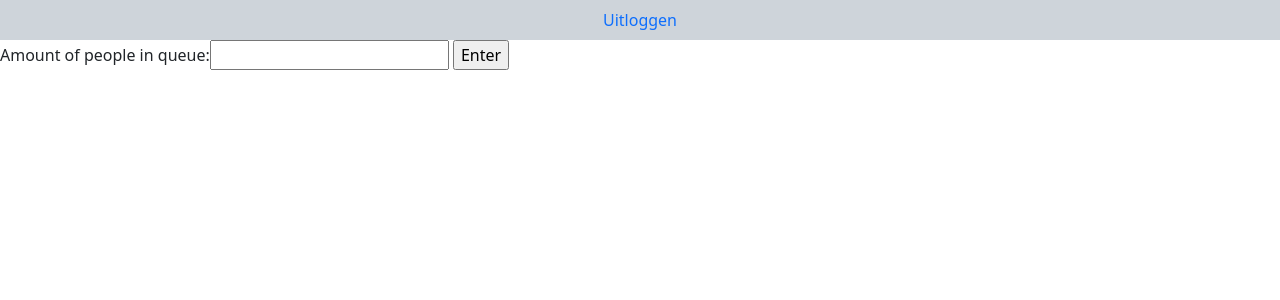
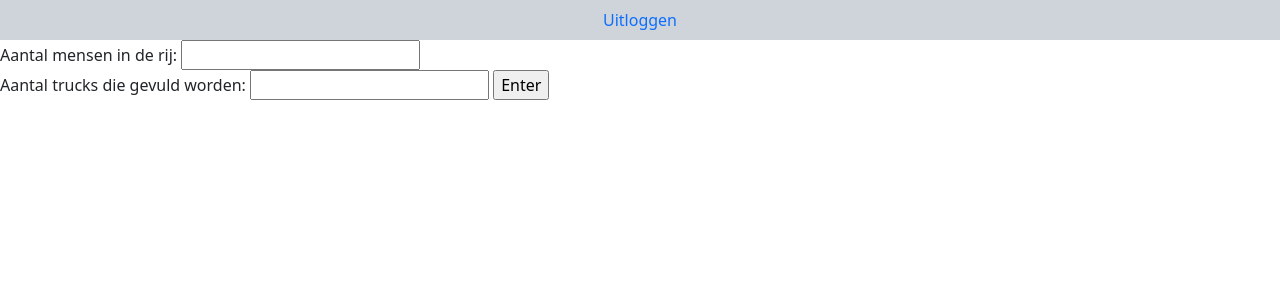
Before and after one commit to TellyO3/IOTProjectBackend, a Flask app: page / in a window 1280 px wide. Shown: the top 300 px of the page. Run offline with Flask 3, Linux system fonts and the light colour scheme; the visitor is signed in with stand-in values (Sample User, id 1); parts of the project's set-up code (start-up, migrations or seed data) failed here and were passed over; some libraries are stand-ins or nearby versions.

Commit message:
Op admin panel kan je nu aangeven hoeveel trucks er rijden en de wachttijd berekening past zich daarop aan.

```diff
--- a/app.py
+++ b/app.py
@@ -4,4 +4,4 @@ app = __init__.create_app()
 
 
 if __name__ == '__main__':
-    app.run()
+    app.run(debug=True)
--- a/interface/forms.py
+++ b/interface/forms.py
@@ -1,13 +1,14 @@
 from flask_wtf import FlaskForm
-from wtforms.fields.numeric import IntegerField
+from wtforms.fields.numeric import IntegerField, FloatField
 from wtforms.fields.simple import StringField, SubmitField, PasswordField
-from wtforms.validators import DataRequired, ValidationError, EqualTo, Email
+from wtforms.validators import DataRequired, ValidationError, EqualTo
 
 from interface.models import User
 
 
-class PeopleInputForm(FlaskForm):
-    amount = IntegerField('Amount of people in queue: ')
+class AdminPanelForm(FlaskForm):
+    people_amount = IntegerField('Aantal mensen in de rij: ')
+    truck_amount = FloatField('Aantal trucks die gevuld worden: ')
     submit = SubmitField('Enter')
 
 
--- a/interface/models.py
+++ b/interface/models.py
@@ -1,4 +1,4 @@
-from __init__ import login_manager
+from extensions import login_manager
 from extensions import db
 from werkzeug.security import generate_password_hash, check_password_hash
 from flask_login import UserMixin
--- a/interface/templates/home.html
+++ b/interface/templates/home.html
@@ -7,7 +7,8 @@
     <div>
         <form method="POST">
             {{ form.hidden_tag() }}
-            {{ form.amount.label }}{{ form.amount() }}
+            {{ form.people_amount.label }} {{ form.people_amount() }}<br>
+            {{ form.truck_amount.label }} {{ form.truck_amount() }}
             {{ form.submit }}
         </form>
         <br>
--- a/interface/views.py
+++ b/interface/views.py
@@ -2,7 +2,7 @@ from flask import Blueprint, request, jsonify, render_template, redirect, url_fo
 from flask_login import login_user, login_required, logout_user, current_user
 
 import utils.queue
-from interface.forms import PeopleInputForm, RegistrationForm, LoginForm
+from interface.forms import AdminPanelForm, RegistrationForm, LoginForm
 from interface.models import User
 from extensions import db
 
@@ -41,13 +41,15 @@ def reset_delay():
 
 @blueprint.route('/', methods=['GET', 'POST'])
 def home():
-    form = PeopleInputForm()
+    form = AdminPanelForm()
     if not current_user.is_authenticated:
         return redirect(url_for('interface.login'))
 
     if form.validate_on_submit():
-        amount = form.amount.data
-        queue.update_queue(amount)
+        people_amount = form.people_amount.data
+        truck_amount = form.truck_amount.data
+        queue.update_queue(people_amount)
+        queue.update_truck_amount(truck_amount)
         waiting_time = queue.get_waiting_time()
         return render_template('home.html', form=form, waiting_time=waiting_time)
 
@@ -62,7 +64,7 @@ def register():
                     password=form.password.data)
         db.session.add(user)
         db.session.commit()
-        return redirect(url_for('/'))
+        return redirect(url_for('interface.home'))
     return render_template('register.html', form=form)
 
 
--- a/utils/queue.py
+++ b/utils/queue.py
@@ -7,6 +7,7 @@ class Queue:
         self.waiting_time = 0
         self.delay_amount = 0
         self.trip_duration = trip_duration
+        self.truck_amount = 1
 
     def update_queue(self, change):
         """Remove or add someone from the queue."""
@@ -14,14 +15,19 @@ class Queue:
         self.amount_of_people += change
         self.update_waiting_time()
 
+    def update_truck_amount(self, update):
+        self.truck_amount = update
+
     def update_waiting_time(self):
         """Change the waiting time in the queue."""
+
 
         if self.amount_of_people <= config.capacity_truck:
             self.waiting_time = 5
 
         else:
             people_per_min = config.capacity_truck / self.trip_duration
+            people_per_min = people_per_min * self.truck_amount
             queue_time = self.amount_of_people / people_per_min
             self.waiting_time = int(queue_time)
 
```
